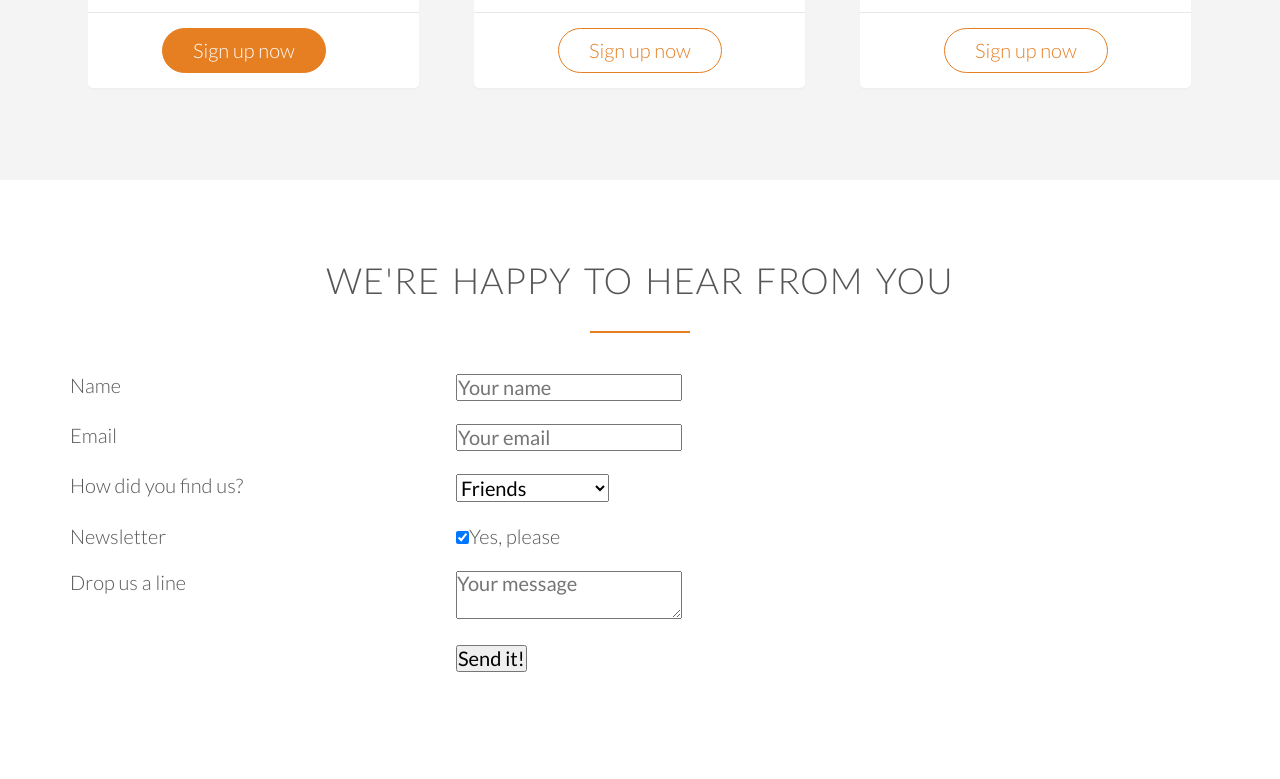
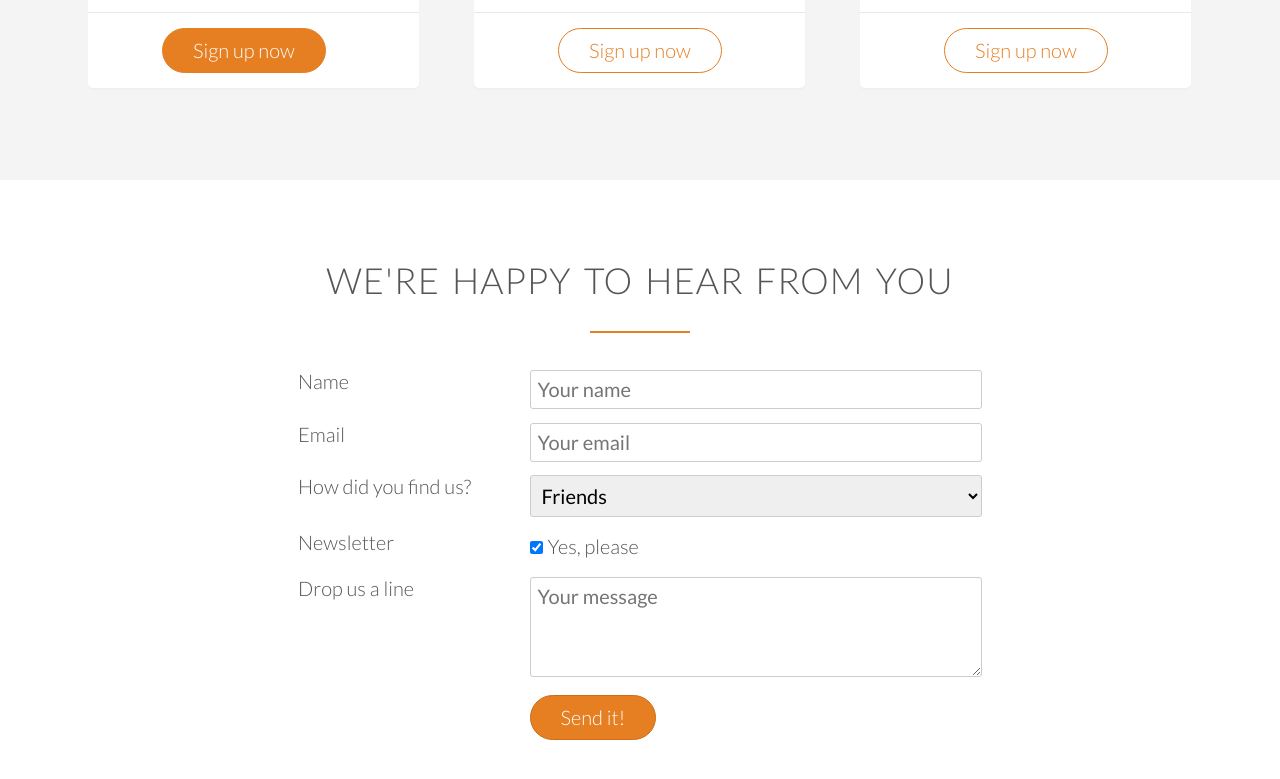
Before and after one commit to gurayg/omnifood, a website: page index.html in a window 1280 px wide. Shown: the part 4425-5204 px from the top of the page. Drawn offline with nearby package versions, Linux system fonts and the light colour scheme.

Commit message:
contact form

```diff
--- a/resources/css/style.css
+++ b/resources/css/style.css
@@ -135,7 +135,8 @@ a:active {
 
 /* BUTTONS */
 .btn:link,
-.btn:visited {
+.btn:visited,
+input[type="submit"] {
   display: inline-block;
   padding: 10px 30px;
   font-weight: 300;
@@ -146,7 +147,8 @@ a:active {
 }
 
 .btn-full:link,
-.btn-full:visited {
+.btn-full:visited,
+input[type="submit"] {
   background-color: #e67e22;
   border: 1px solid #e67e22;
   color: #fff;
@@ -160,12 +162,15 @@ a:active {
 }
 
 .btn:hover,
-.btn:active {
+.btn:active,
+input[type="submit"]:hover,
+input[type="submit"]:active {
   background-color: #cf6d17;
 }
 
 .btn-full:hover,
-.btn-full:active {
+.btn-full:active,
+input[type="submit"] {
   border: 1px solid #cf6d17;
 }
 
@@ -440,3 +445,34 @@ cite img {
 .plan-box ul li {
   padding: 5px 0;
 }
+
+/* -------------------------------- */
+/* FORM */
+/* -------------------------------- */
+
+.contact-form {
+  width: 60%;
+  margin: 0 auto;
+}
+
+input[type="text"],
+input[type="email"],
+select,
+textarea {
+  width: 100%;
+  padding: 7px;
+  border-radius: 3px;
+  border: solid 1px #ccc;
+}
+
+textarea {
+  height: 100px;
+}
+
+input[type="checkbox"] {
+  margin: 10px 5px 10px 0;
+}
+
+*:focus {
+  outline: none;
+}
```
